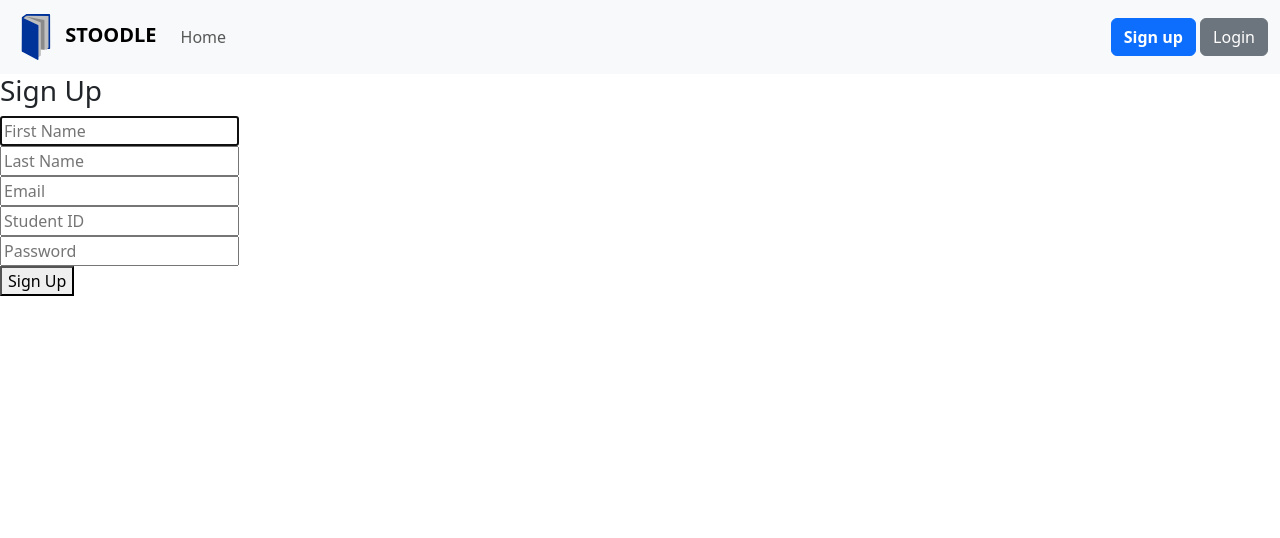
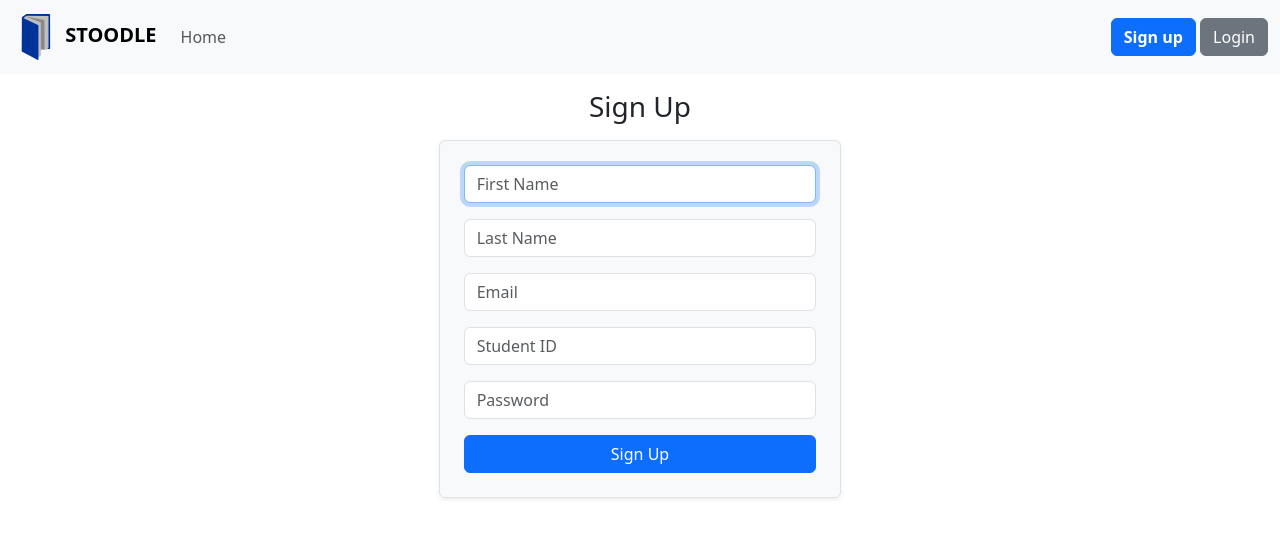
Before and after one commit to adit052003/SQLPROJECT, a Flask app: page /signup in a window 1280 px wide. Shown: the top 538 px of the page. Run offline with Flask 3, Linux system fonts and the light colour scheme; parts of the project's set-up code (start-up, migrations or seed data) failed here and were passed over.

Commit message:
Moved other pages to bootstrap

```diff
--- a/app/templates/dashboard.html
+++ b/app/templates/dashboard.html
@@ -3,7 +3,7 @@
 {% block title %}Dashboard{% endblock %}
 
 {% block content %}
-<h1 class="title">
-    Welcome, {{ name }}!
-</h1>
+<div class="container">
+    <h1 class="display-4">Welcome, {{ name }}!</h1>
+</div>
 {% endblock %}
--- a/app/templates/signup.html
+++ b/app/templates/signup.html
@@ -3,49 +3,33 @@
 {% block title %} Sign Up {% endblock %}
 
 {% block content %}
-<div class="column is-4 is-offset-4">
-    <h3 class="title">Sign Up</h3>
-    <div class="box">
+<!-- Styled by ChatGPT 12-11-2024. Style has been modified. -->
+<div class="container mt-3 col-md-5 col-xl-4 mx-auto">
+    <h3 class="text-center mb-3">Sign Up</h3>
     {% with messages = get_flashed_messages() %}
     {% if messages %}
-            <div class="notification is-danger">
-                {{ messages[0] }}. Go to <a href="{{ url_for('auth.login') }}">login page</a>.
+        <div class="alert alert-info text-center" role="alert">
+            {{ messages[0] }}. Go to <a href="{{ url_for('auth.login') }}" class="alert-link">login page</a>.
         </div>
     {% endif %}
     {% endwith %}
-        <form method="POST" action="/signup">
-            <div class="field">
-                <div class="control">
-                    <input type="text" class="input is-large" name="first_name" placeholder="First Name" autofocus="">
+    <form method="POST" action="/signup" class="border p-4 rounded shadow-sm bg-light">
+        <div class="mb-3">
+            <input type="text" name="first_name" placeholder="First Name" class="form-control" required autofocus>
         </div>
+        <div class="mb-3">
+            <input type="text" name="last_name" placeholder="Last Name" class="form-control" required>
         </div>
-
-            <div class="field">
-                <div class="control">
-                    <input type="text" class="input is-large" name="last_name" placeholder="Last Name" autofocus="">
+        <div class="mb-3">
+            <input type="email" name="email" placeholder="Email" class="form-control" required>
         </div>
+        <div class="mb-3">
+            <input type="number" name="student_id" placeholder="Student ID" class="form-control" required>
         </div>
-
-            <div class="field">
-                <div class="control">
-                    <input type="email" class="input is-large" name="email" placeholder="Email" autofocus="">
+        <div class="mb-3">
+            <input type="password" name="password" placeholder="Password" class="form-control" required>
         </div>
-            </div>
-
-            <div class="field">
-                <div class="control">
-                    <input type="number" class="input is-large" name="student_id" placeholder="Student ID" autofocus="">
-                </div>
-            </div>
-
-            <div class="field">
-                <div class="control">
-                    <input type="password" class="input is-large" name="password" placeholder="Password">
-                </div>
-            </div>
-
-            <button class="button is-block is-info is-large is-fullwidth">Sign Up</button>
+        <button type="submit" class="btn btn-primary w-100">Sign Up</button>
     </form>
 </div>
-</div>
 {% endblock %}
```
Also changed, not shown: app/templates/courses.html (+7 -18 lines), app/templates/login.html (+10 -15 lines). Lines whose indentation alone changed are shown as unchanged.
